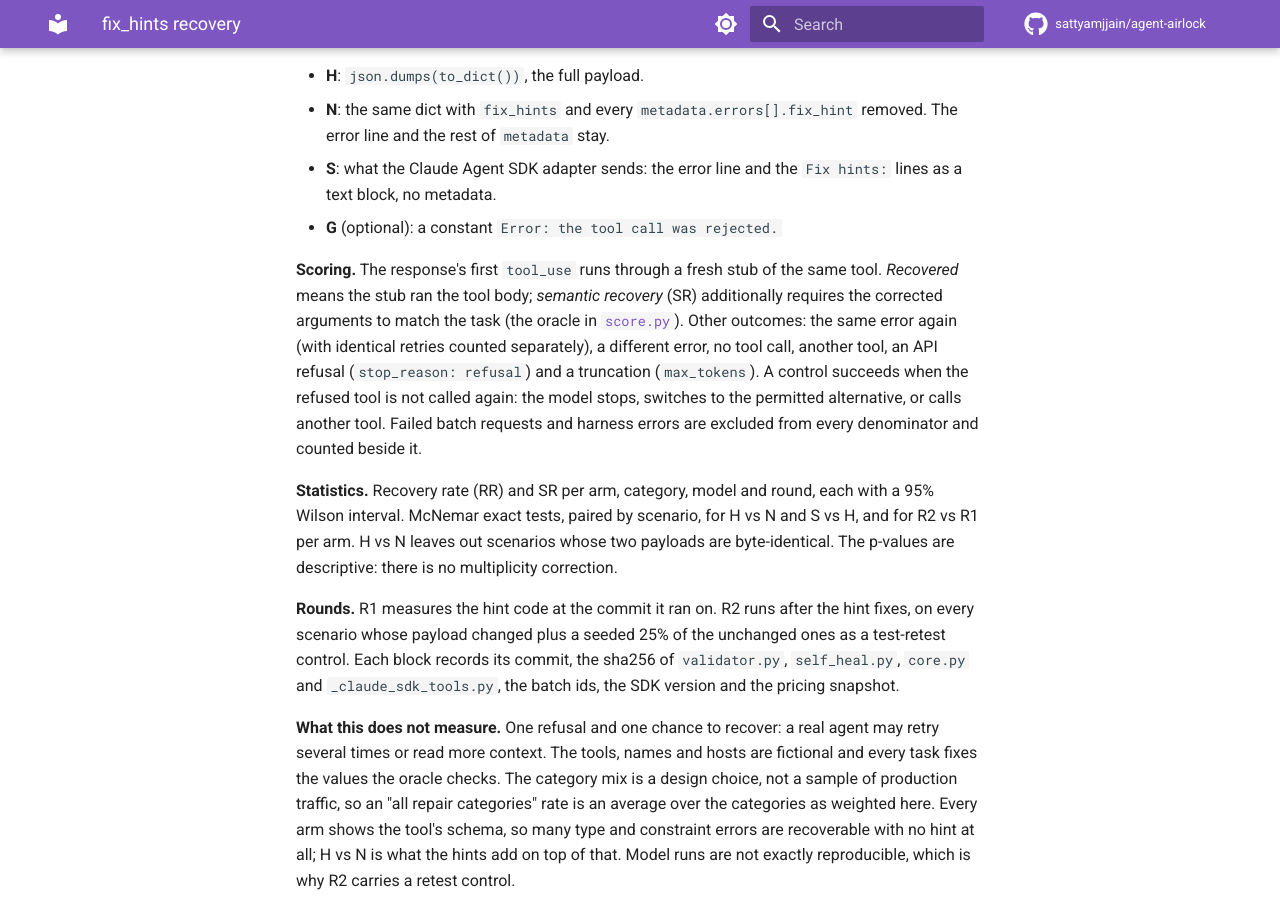
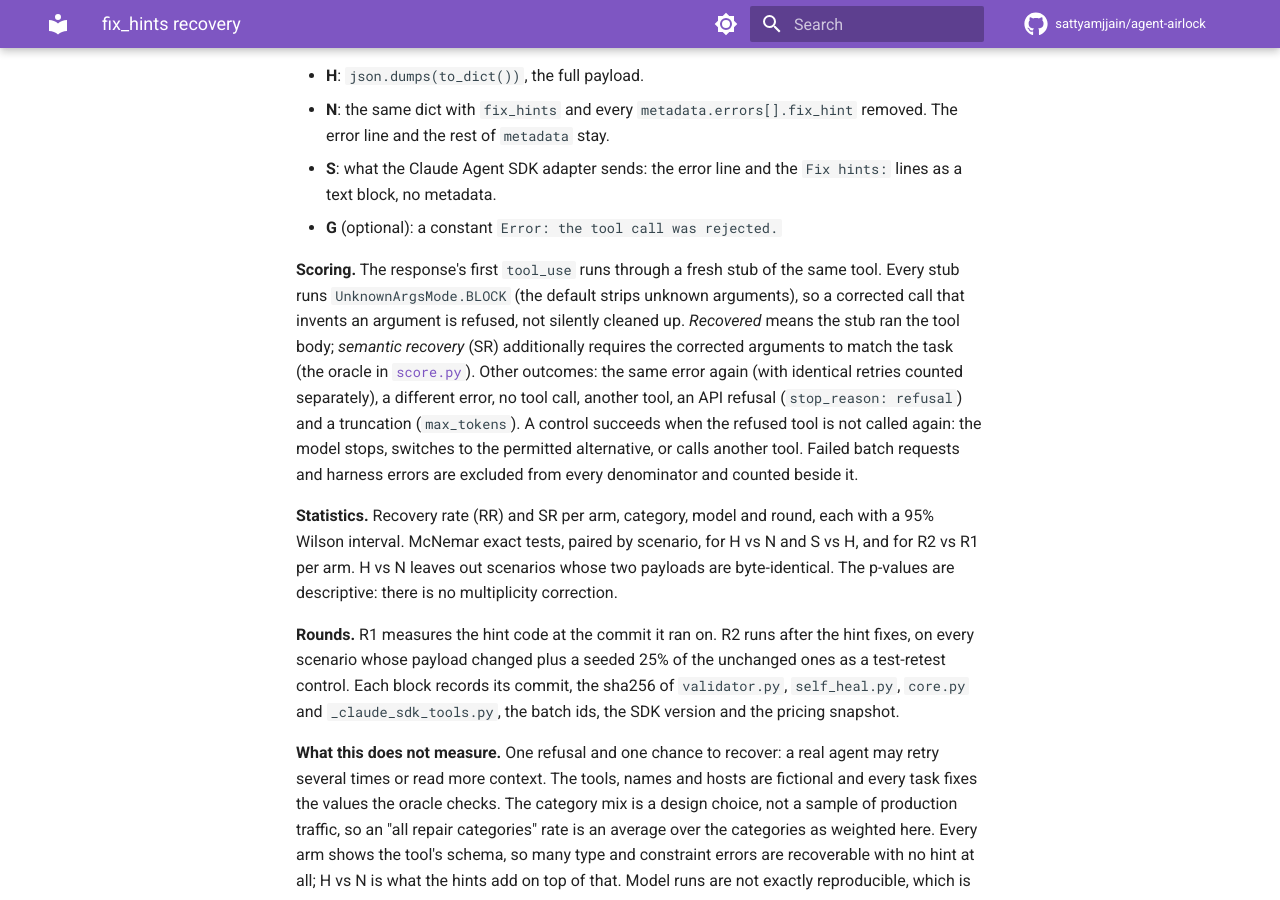
Before and after one commit to sattyamjjain/agent-airlock, an MkDocs documentation site: the page built from docs/benchmarks/fix-hints-recovery.md, in a window 1280 px wide and 900 px high, scrolled down 1993 px. Built offline with MkDocs 1.6.1 and Material for MkDocs 9.7.7, drawn with Linux system fonts in a browser that asks for light colours; comment, search, counter and statistics services are not loaded.

Commit message:
docs: say in the fix_hints method that every stub refuses unknown arguments
The method only mentioned UnknownArgsMode.BLOCK on the ghost-argument row, but
every stub runs it: a corrected call that invents an argument is scored as a
different error, not silently stripped and counted as recovered. That changes
what "recovered" means, so the scoring paragraph now says it.

Co-Authored-By: Claude Opus 5.5 <noreply@anthropic.com>

```diff
--- a/benchmarks/fix_hints/RESULTS.md
+++ b/benchmarks/fix_hints/RESULTS.md
@@ -53,6 +53,8 @@ returns.
 - **G** (optional): a constant `Error: the tool call was rejected.`
 
 **Scoring.** The response's first `tool_use` runs through a fresh stub of the same tool.
+Every stub runs `UnknownArgsMode.BLOCK` (the default strips unknown arguments), so a
+corrected call that invents an argument is refused, not silently cleaned up.
 *Recovered* means the stub ran the tool body; *semantic recovery* (SR) additionally
 requires the corrected arguments to match the task (the oracle in
 [`score.py`](https://github.com/sattyamjjain/agent-airlock/blob/main/benchmarks/fix_hints/score.py)).
```
